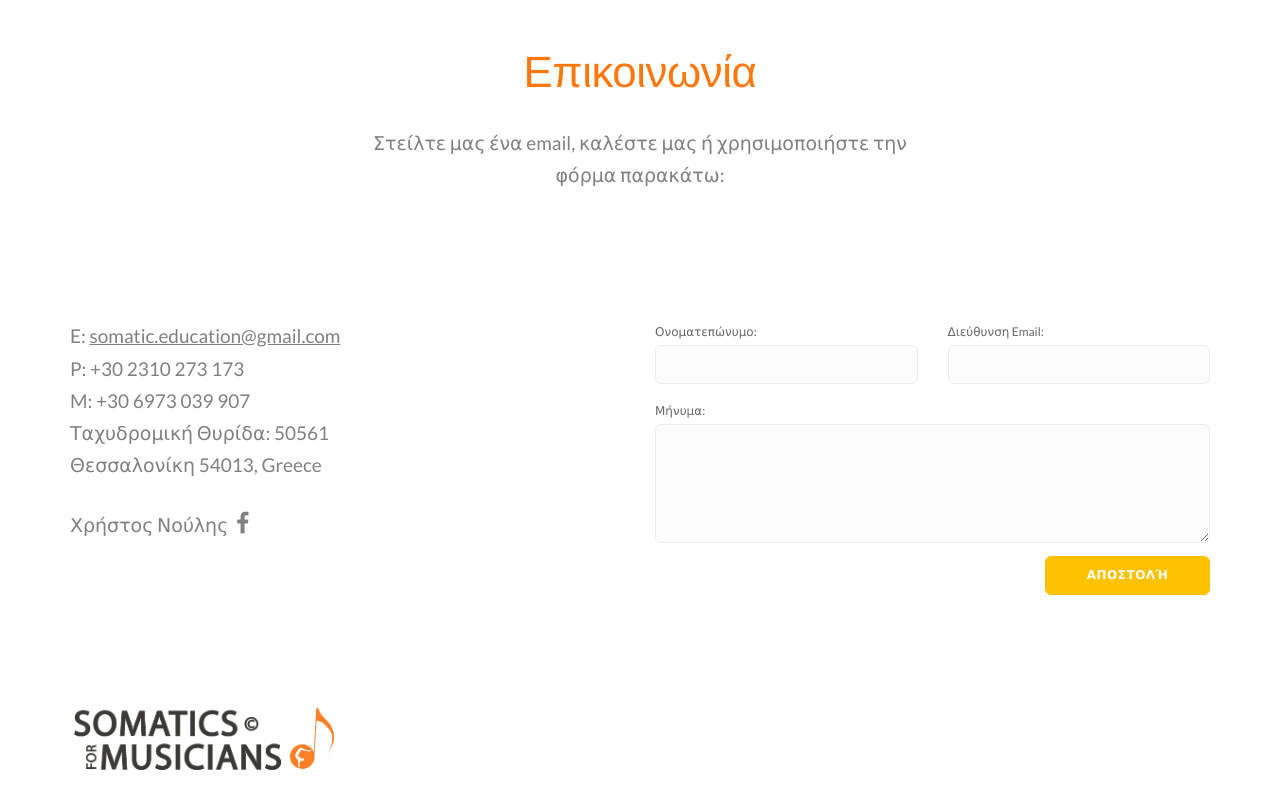
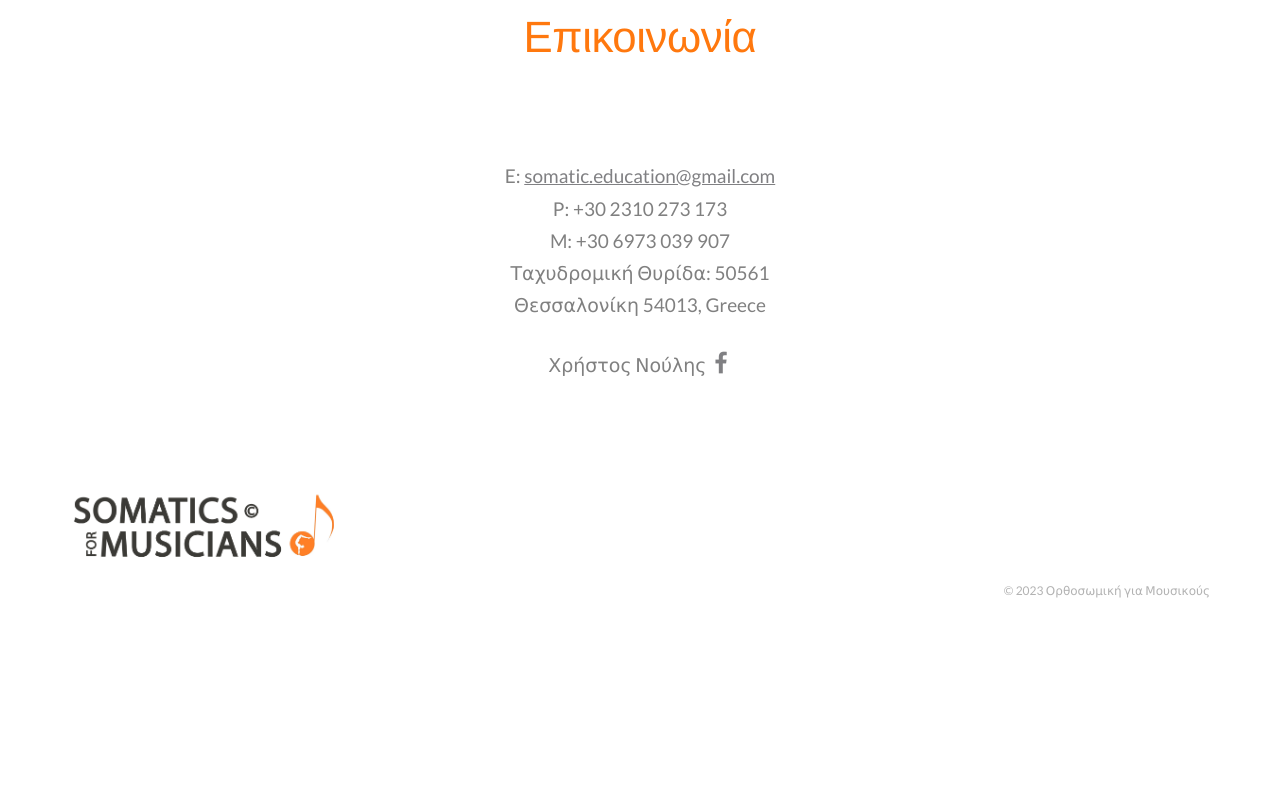
Before and after one commit to ktsirangelos/somatics-for-musicians, a plain HTML site: page index.html in a window 1280 px wide. Shown: the part 4060-4847 px from the top of the page. After the commit the page ends 4716 px from the top, so only its background shows below. Drawn offline with nearby package versions, Linux system fonts and the light colour scheme; files whose address does not match are found by name; a web font is replaced by a local one.

Commit message:
fix contact

```diff
--- a/index.html
+++ b/index.html
@@ -777,14 +777,11 @@ Opera Studio Ελληνικής Λυρικής Σκηνής<br>
 
 
             <div class="main-container">
-            <section class="text-center height-50">
+            <section class="text-center height-30">
                 <div class="container pos-vertical-center">
                     <div class="row">
                         <div class="col-sm-8 col-md-6">
                             <h1>Επικοινωνία</h1>
-                            <p class="lead">
-                                Στείλτε μας ένα email, καλέστε μας ή χρησιμοποιήστε την φόρμα παρακάτω:
-                            </p>
                         </div>
                     </div>
                     <!--end of row-->
@@ -794,7 +791,7 @@ Opera Studio Ελληνικής Λυρικής Σκηνής<br>
             <section class="switchable " id="Contact">
                 <div class="container">
                     <div class="row">
-                        <div class="col-sm-5">
+                        <div style="text-align: center;">
                             <p class="lead">
                                 E: <a href="mailto:somatic.education@gmail.com">somatic.education@gmail.com</a>
                                 <br /> P: +30 2310 273 173
@@ -809,30 +806,11 @@ Opera Studio Ελληνικής Λυρικής Σκηνής<br>
                                             <i class="socicon socicon-facebook icon icon--xs"></i>
                                         </a>
 
+
                             </p>
+
                         </div>
-                        <div class="col-sm-6 col-xs-12">
-                            <div class="row">
-                                <form class="form-email" data-success="Thanks for your enquiry, we'll be in touch shortly." data-error="Please fill in all fields correctly." >
-                                    <div class="col-sm-6 col-xs-12">
-                                        <label>Ονοματεπώνυμο:</label>
-                                        <input type="text" name="Name" class="validate-required" />
-                                    </div>
-                                    <div class="col-sm-6 col-xs-12">
-                                        <label>Διεύθυνση Email:</label>
-                                        <input type="email" name="email" class="validate-required validate-email" />
-                                    </div>
-                                    <div class="col-sm-12 col-xs-12">
-                                        <label>Μήνυμα:</label>
-                                        <textarea rows="4" name="Message" class="validate-required"></textarea>
-                                    </div>
-                                    <div class="col-sm-5 col-md-4 col-xs-6">
-                                        <button type="submit" class="btn btn--primary type--uppercase">Αποστολή</button>
-                                    </div>
-                                </form>
-                            </div>
-                            <!--end of row-->
-                        </div>
+
                     </div>
                     <!--end of row-->
                 </div>
```
Also changed, not shown: index-en.html (+2 -27 lines).
